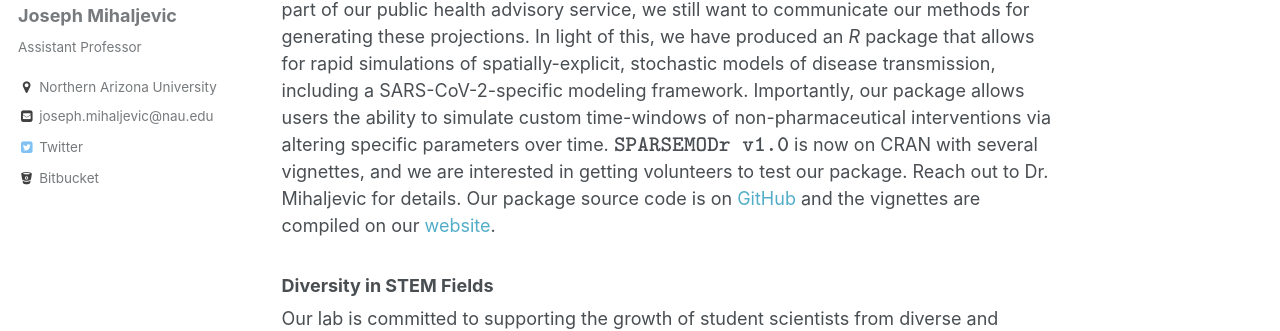
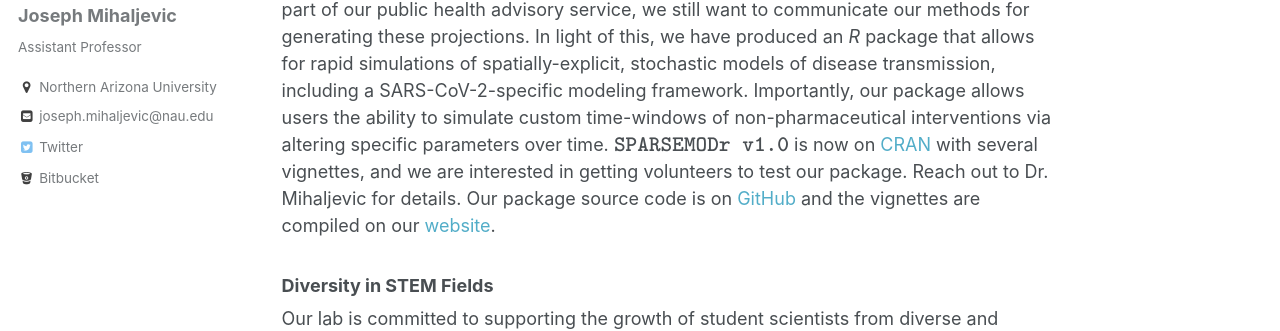
Before and after one commit to jrmihalj/jrmihalj.github.io, a Jekyll site: the page built from index.md, in a window 1280 px wide and 900 px high, scrolled down 914 px. Shown: the part 126-457 px from the top of the window. Built offline with Jekyll 4.4.1, drawn with Linux system fonts in a browser that asks for light colours; formulas are drawn with MathJax 3; our own code applies the rules of GitHub Pages for plain Markdown files; part of the change alters nothing that is shown.

```diff
--- a/index.md
+++ b/index.md
@@ -18,7 +18,7 @@ Dr. Mihaljevic is an Assistant Professor at Northern Arizona University's School
 
 We have been working in collaboration with Arizona Dept. of Health Services to produce short-term, county-level projections of hospital capacity due to the COVID-19 pandemic. This work has been funded by the National Science Foundation and the Flinn Foundation.
 
-Although much of this work is for internal planning purposes, and we are offering this as part of our public health advisory service, we still want to communicate our methods for generating these projections. In light of this, we have produced an *R* package that allows for rapid simulations of spatially-explicit, stochastic models of disease transmission, including a SARS-CoV-2-specific modeling framework. Importantly, our package allows users the ability to simulate custom time-windows of non-pharmaceutical interventions via altering specific parameters over time. $\texttt{SPARSEMODr v1.0}$ is now on CRAN with several vignettes, and we are interested in getting volunteers to test our package. Reach out to Dr. Mihaljevic for details. Our package source code is on [GitHub](https://github.com/NAU-CCL/SPARSEMODr) and the vignettes are compiled on our [website](http://sparsemod.nau.edu/rpkg/){:target="_blank"}.
+Although much of this work is for internal planning purposes, and we are offering this as part of our public health advisory service, we still want to communicate our methods for generating these projections. In light of this, we have produced an *R* package that allows for rapid simulations of spatially-explicit, stochastic models of disease transmission, including a SARS-CoV-2-specific modeling framework. Importantly, our package allows users the ability to simulate custom time-windows of non-pharmaceutical interventions via altering specific parameters over time. $\texttt{SPARSEMODr v1.0}$ is now on [CRAN](https://CRAN.R-project.org/package=SPARSEMODr){:target="_blank"} with several vignettes, and we are interested in getting volunteers to test our package. Reach out to Dr. Mihaljevic for details. Our package source code is on [GitHub](https://github.com/NAU-CCL/SPARSEMODr){:target="_blank"} and the vignettes are compiled on our [website](http://sparsemod.nau.edu/rpkg/){:target="_blank"}.
 
 ### Diversity in STEM Fields
 Our lab is committed to supporting the growth of student scientists from diverse and historically underrepresented groups in the STEM fields, including those who identify as ethnic, racial, economic, religious and gender minorities, and those from the [LGBTQ+ community](https://www.500queerscientists.com/){:target="_blank"}. We believe that our science and our society are improved by recognizing and fostering diverse perspectives.
```
